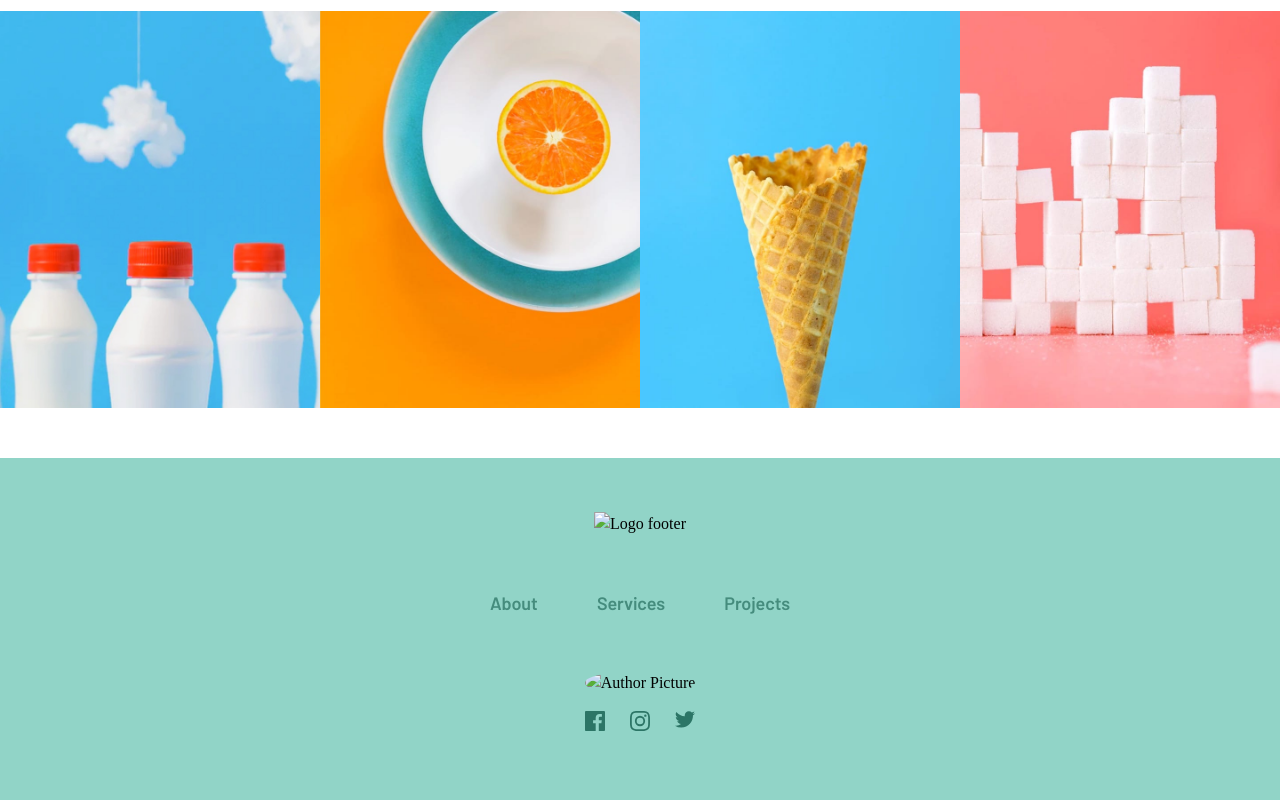
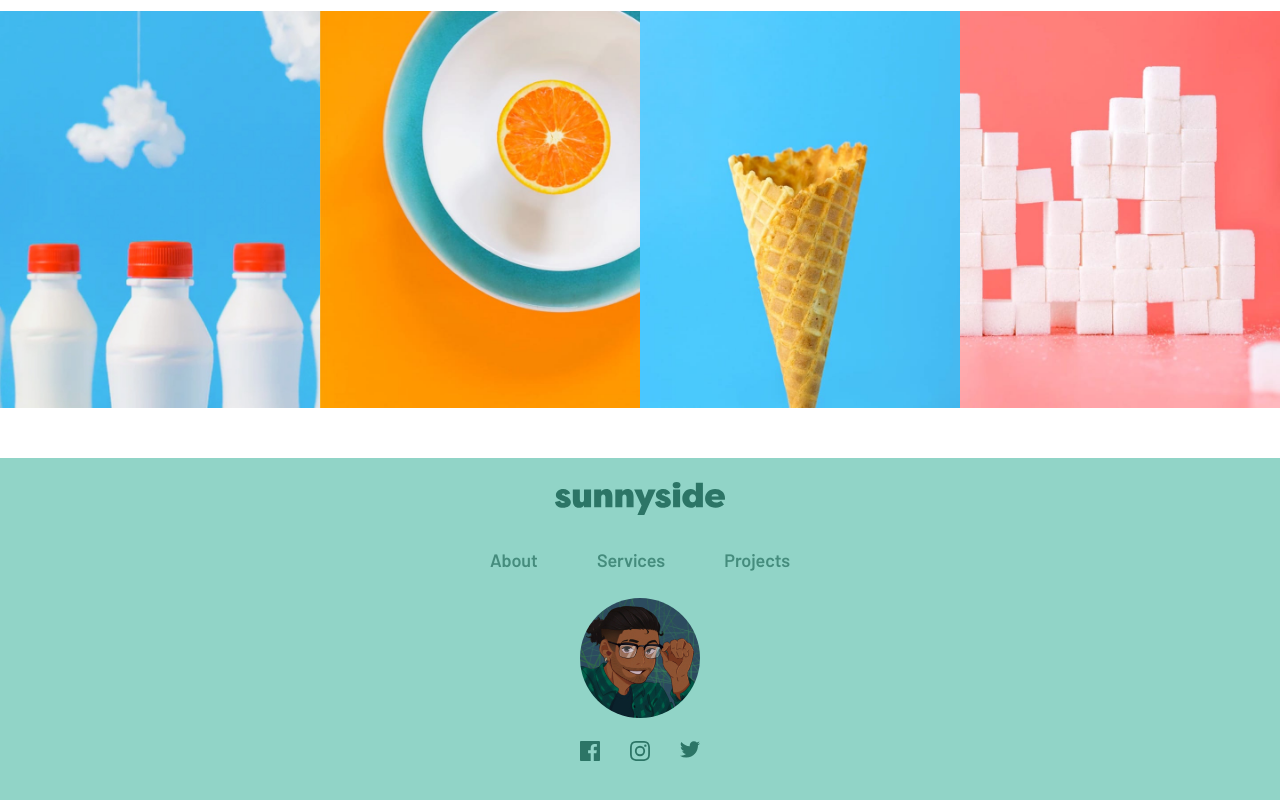
Before and after one commit to jeancarlosruiz/sunrise-agency, a plain HTML site: page index.html in a window 1280 px wide. Shown: the part 3393-4193 px from the top of the page. Drawn offline with nearby package versions, Linux system fonts and the light colour scheme; files that its build step writes are made by us from their sources; the site is published under a folder, as on GitHub Pages, so addresses that start at the root find nothing.

Commit message:
Update index.html

```diff
--- a/index.html
+++ b/index.html
@@ -154,7 +154,7 @@
         <div>
           <img
             class="footer__logo"
-            src="/images/logo-footer.svg"
+            src="images/logo-footer.svg"
             alt="Logo footer"
           />
         </div>
@@ -166,7 +166,7 @@
           </ul>
         </nav>
         <div>
-          <img class="author-pic" src="/images/jean.jpg" alt="Author Picture" />
+          <img class="author-pic" src="images/jean.jpg" alt="Author Picture" />
           <div class="icons">
             <a href="https://www.facebook.com/" target="_blank"
               ><img src="images/icon-facebook.svg" alt="Facebook icon"
```
